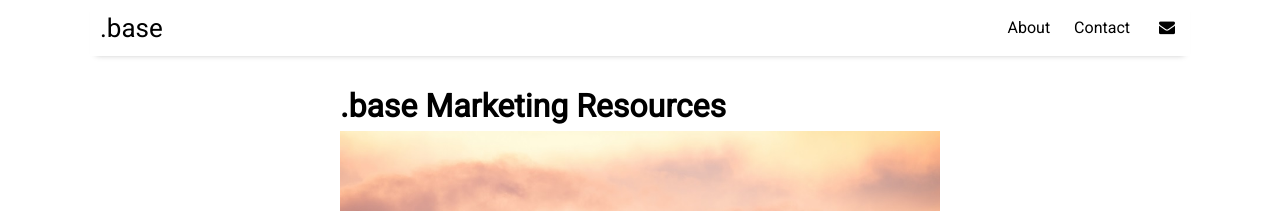
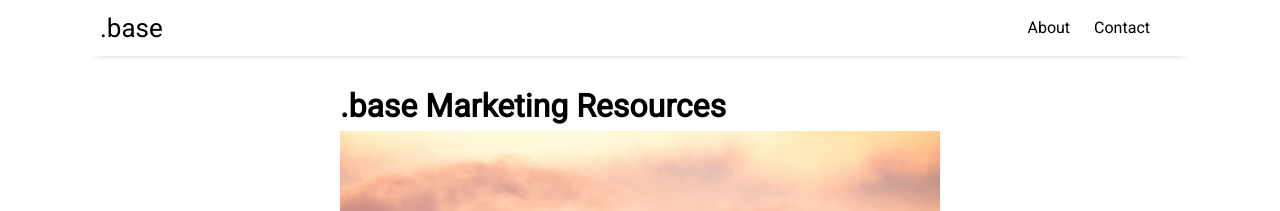
Before and after one commit to evbots/base, a Jekyll site: the page built from index.html, in a window 1280 px wide. Shown: the top 211 px of the page. Built offline with Jekyll 4.4.1, drawn with Linux system fonts in a browser that asks for light colours; nearby versions of some CDN libraries; the list of posts is cut into pages by our own code.

Commit message:
edit head.html

```diff
--- a/_includes/head.html
+++ b/_includes/head.html
@@ -10,22 +10,9 @@
 
   <meta name="viewport" content="width=device-width, initial-scale=1">
   <meta charset="utf-8">
-
-  <link rel="stylesheet" href="{{ site.github.url }}/assets/css/main.css">
-  <link rel="stylesheet" href="{{ site.github.url }}/assets/css/syntax.css">
-  <!-- Use Atom -->
-  {% feed_meta %}
-  <!-- RSS-v2.0
-  <link href="{{ site.github.url }}/rss-feed.xml" type="application/rss+xml" rel="alternate" title="{{ site.title }} | {{ site.description }}"/>
-  //-->
-
-
+  <link rel="stylesheet" href="{{ site.baseurl }}/assets/css/main.css">
+  <link rel="stylesheet" href="{{ site.baseurl }}/assets/css/syntax.css">
   <link rel="stylesheet" href="https://fonts.googleapis.com/css?family=Roboto|Source+Code+Pro">
-  <link rel="stylesheet" href="https://cdnjs.cloudflare.com/ajax/libs/font-awesome/4.6.3/css/font-awesome.min.css">
-
-  <script type="text/javascript" async
-    src="https://cdnjs.cloudflare.com/ajax/libs/mathjax/2.7.5/MathJax.js?config=TeX-MML-AM_CHTML">
-  </script>
 
   <!-- Use Jekyll SEO plugin -->
   {% seo %}
```
